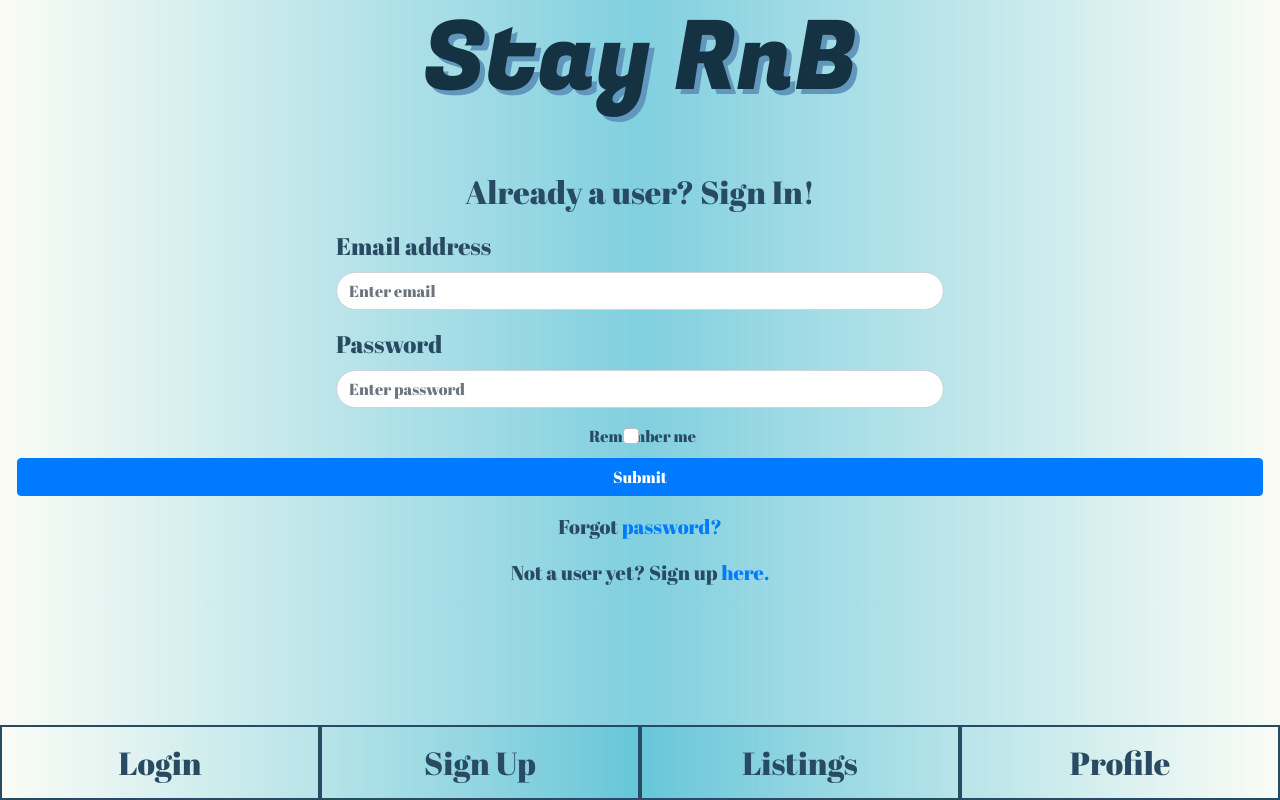
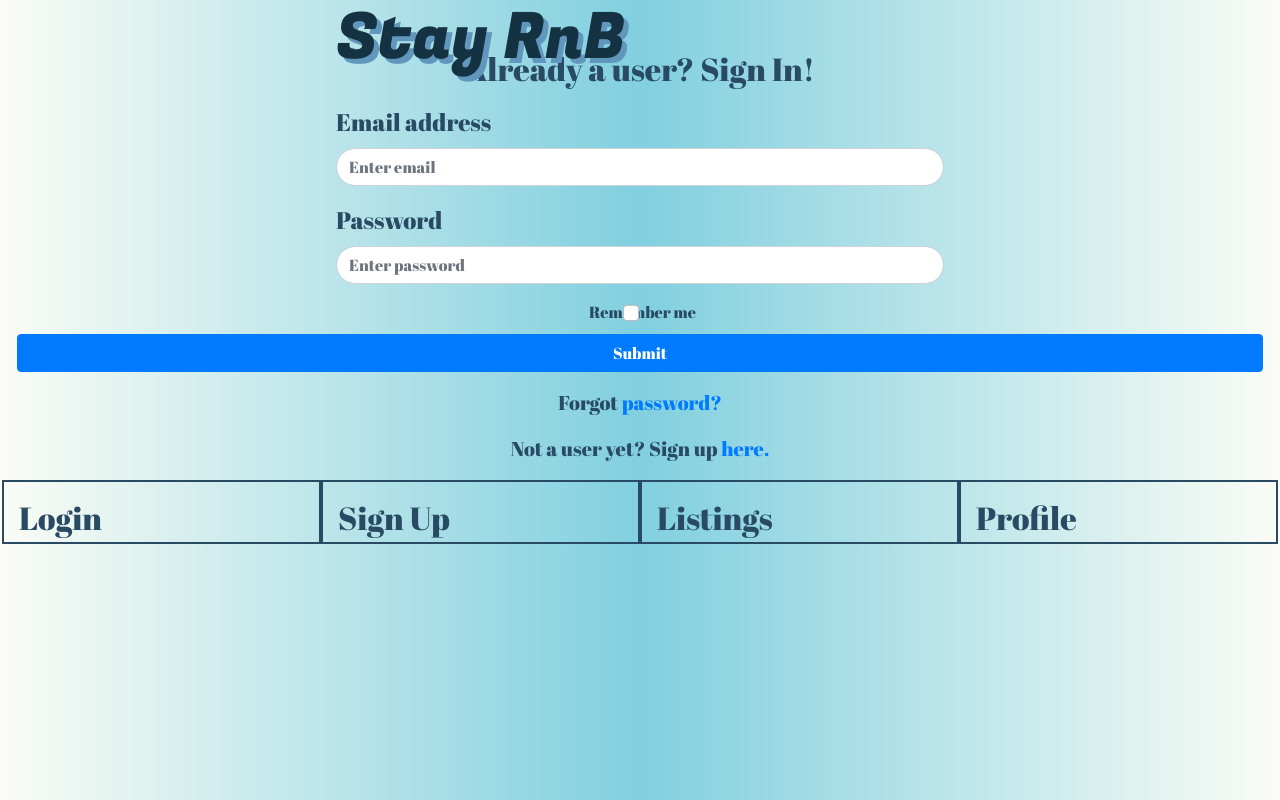
Before and after one commit to code-monkey713/Stay-RnB-Web, a React (Create React App) app: page /login in a window 1280 px wide. Built offline with nearby package versions, Linux system fonts and the light colour scheme; the HTML template or start-up script is replaced by a standard one.

Commit message:
added blank stylings for containers

```diff
--- a/src/App.css
+++ b/src/App.css
@@ -28,11 +28,13 @@
 .title {
   font-family: "Fugaz One", cursive;
   color: #153243;
-  font-size: 6em;
+  font-size: 4em;
   text-shadow: 5px 5px #6196bd;
+  position: fixed;
+  top: 0;
 }
 
-.footer {
+.navTabs {
   position: fixed;
   left: 0;
   bottom: 0;
@@ -46,6 +48,7 @@
     rgba(96, 195, 215, 0.7903536414565826) 50%,
     rgba(250, 252, 245, 1) 100%
   );
+  z-index: 1;
 }
 
 .tab {
@@ -66,11 +69,26 @@
   border-radius: 20px;
 }
 
-img {
-
+.userImage {
+  padding: 3px;
+  width: 300px;
+  max-height: 300px;
+  border-radius: 300px;
+  background-color: white;
 }
 
 .carouselContainer {
-  max-width: 800px;
-  margin: auto;
 }
+
+.profileContainer {
+}
+
+.layoutContainer {
+  margin-top: 100px;
+}
+
+.titleContainer {
+}
+
+.listingContainer {
+}
```
